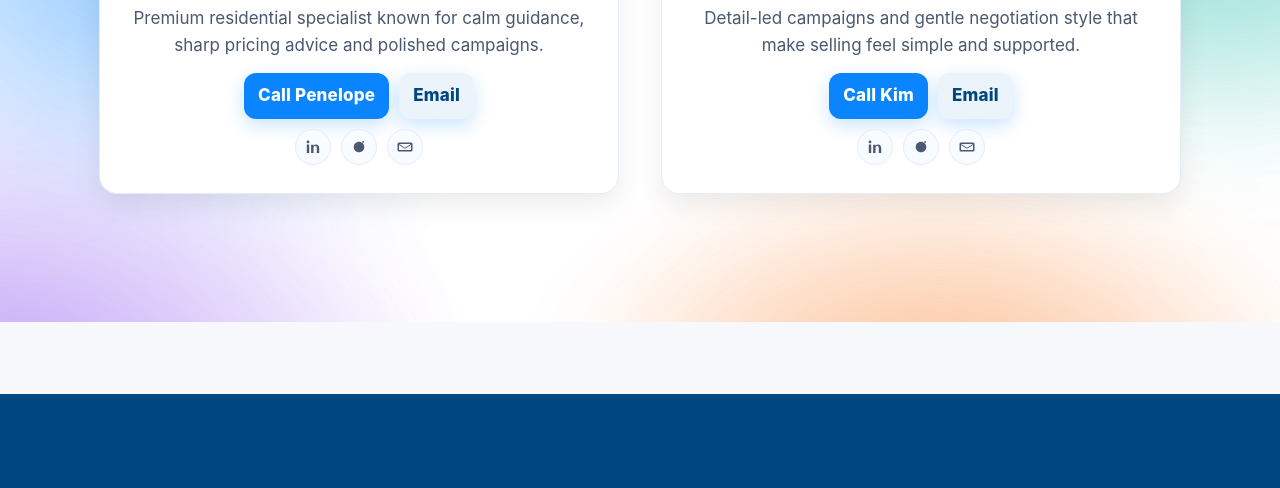
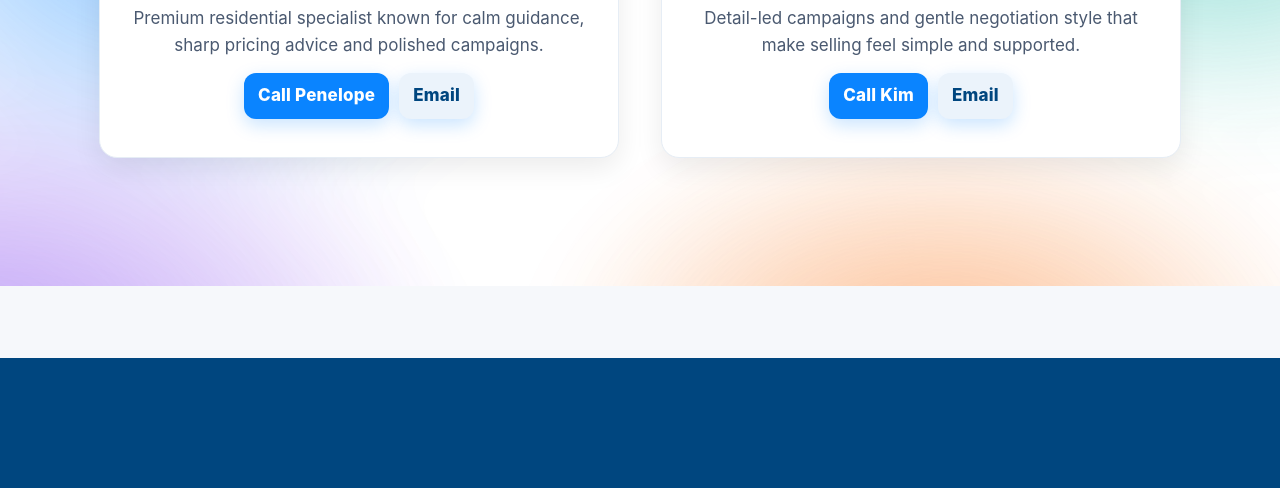
Before and after one commit to morganrollston-cell/connectfn.co.nz, a plain HTML site: page index.html in a window 1280 px wide. Shown: the part 3778-4266 px from the top of the page. Drawn offline with Linux system fonts and the light colour scheme; some packages are replaced by stand-ins of ours.

Commit message:
Update index.html

```diff
--- a/index.html
+++ b/index.html
@@ -987,21 +987,6 @@ body{ background:var(--bg); color:var(--ink); }
       <a class="btn" href="tel:+64273594558">Call Penelope</a>
       <a class="btn secondary" href="mailto:penelope@fnconnect.co.nz">Email</a>
     </div>
-
-    <div class="social" aria-label="Mia social links">
-      <a href="https://www.linkedin.com/" aria-label="LinkedIn">
-        <!-- LinkedIn icon -->
-        <svg viewBox="0 0 24 24" fill="currentColor" aria-hidden="true"><path d="M6.94 8.5H3.75V20h3.19V8.5zM5.35 7.15a1.85 1.85 0 1 0 0-3.7 1.85 1.85 0 0 0 0 3.7zM20.25 20v-6.35c0-3.4-1.82-4.99-4.25-4.99-1.96 0-2.83 1.1-3.32 1.87v-1.63H9.5V20h3.18v-6.2c0-1.64.31-3.23 2.35-3.23 2 0 2.03 1.86 2.03 3.33V20h3.19z"/></svg>
-      </a>
-      <a href="https://www.instagram.com/" aria-label="Instagram">
-        <!-- Instagram icon -->
-        <svg viewBox="0 0 24 24" fill="currentColor" aria-hidden="true"><path d="M12 7.3A4.7 4.7 0 1 0 12 16.7 4.7 4.7 0 0 0 12 7.3Zm0-2.3c-3.89 0-7.05 3.16-7.05 7.05S8.11 19.1 12 19.1s7.05-3.16 7.05-7.05S15.89 5 12 5Zm5.4-.9a1.2 1.2 0 1 0 0 2.4 1.2 1.2 0 0 0 0-2.4Z"/></svg>
-      </a>
-      <a href="mailto:mia@fnconnect.co.nz" aria-label="Email">
-        <!-- Mail icon -->
-        <svg viewBox="0 0 24 24" fill="currentColor" aria-hidden="true"><path d="M20 6H4a2 2 0 0 0-2 2v8a2 2 0 0 0 2 2h16a2 2 0 0 0 2-2V8a2 2 0 0 0-2-2Zm0 2v.01L12 13 4 8.01V8h16ZM4 16V9.24l7.4 4.63a1 1 0 0 0 1.2 0L20 9.24V16H4Z"/></svg>
-      </a>
-    </div>
   </article>
 
   <!-- Agent 2 -->
@@ -1016,18 +1001,6 @@ body{ background:var(--bg); color:var(--ink); }
     <div class="actions">
       <a class="btn" href="tel:+64273301028">Call Kim</a>
       <a class="btn secondary" href="mailto:kim@fnconnect.co.nz">Email</a>
-    </div>
-
-    <div class="social" aria-label="Sofia social links">
-      <a href="https://www.linkedin.com/" aria-label="LinkedIn">
-        <svg viewBox="0 0 24 24" fill="currentColor" aria-hidden="true"><path d="M6.94 8.5H3.75V20h3.19V8.5zM5.35 7.15a1.85 1.85 0 1 0 0-3.7 1.85 1.85 0 0 0 0 3.7zM20.25 20v-6.35c0-3.4-1.82-4.99-4.25-4.99-1.96 0-2.83 1.1-3.32 1.87v-1.63H9.5V20h3.18v-6.2c0-1.64.31-3.23 2.35-3.23 2 0 2.03 1.86 2.03 3.33V20h3.19z"/></svg>
-      </a>
-      <a href="https://www.instagram.com/" aria-label="Instagram">
-        <svg viewBox="0 0 24 24" fill="currentColor" aria-hidden="true"><path d="M12 7.3A4.7 4.7 0 1 0 12 16.7 4.7 4.7 0 0 0 12 7.3Zm0-2.3c-3.89 0-7.05 3.16-7.05 7.05S8.11 19.1 12 19.1s7.05-3.16 7.05-7.05S15.89 5 12 5Zm5.4-.9a1.2 1.2 0 1 0 0 2.4 1.2 1.2 0 0 0 0-2.4Z"/></svg>
-      </a>
-      <a href="mailto:sofia@fnconnect.co.nz" aria-label="Email">
-        <svg viewBox="0 0 24 24" fill="currentColor" aria-hidden="true"><path d="M20 6H4a2 2 0 0 0-2 2v8a2 2 0 0 0 2 2h16a2 2 0 0 0 2-2V8a2 2 0 0 0-2-2Zm0 2v.01L12 13 4 8.01V8h16ZM4 16V9.24l7.4 4.63a1 1 0 0 0 1.2 0L20 9.24V16H4Z"/></svg>
-      </a>
     </div>
   </article>
 
```
